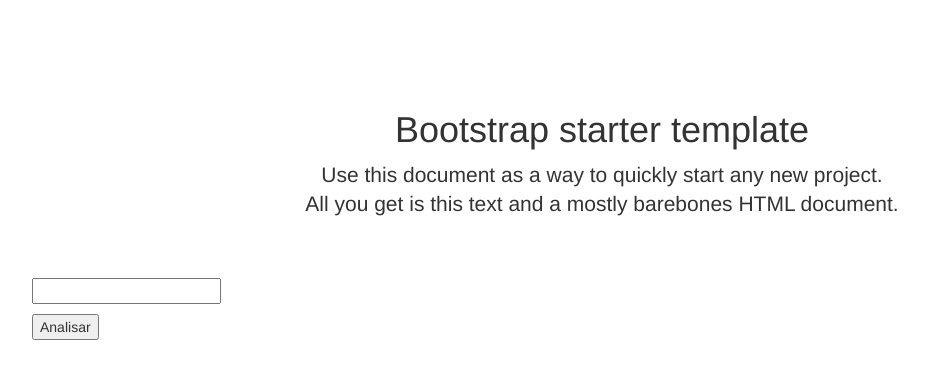
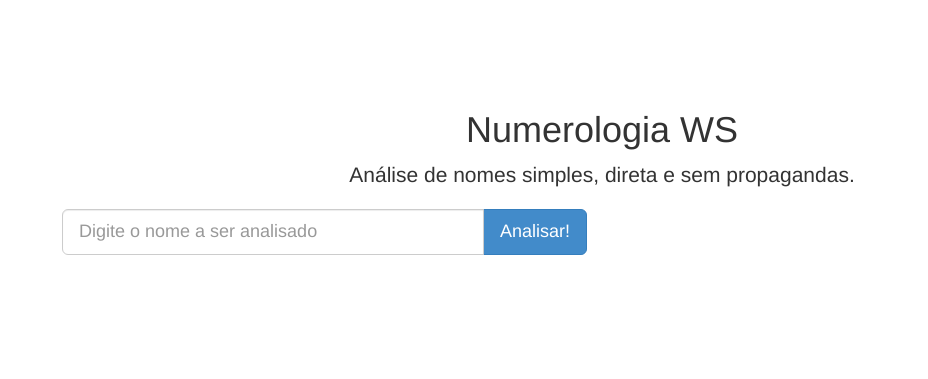
Before and after one commit to carlosrobertofreire/gurun, a Flask app: page / in a window 1280 px wide. Shown: the top 379 px of the page, without its empty margins (38-966 px from the left). Run offline with Flask 2, Linux system fonts and the light colour scheme; some libraries are stand-ins or nearby versions.

Commit message:
Formulário bootstraped. Fix #10

```diff
--- a/templates/index.html
+++ b/templates/index.html
@@ -16,33 +16,40 @@
     <!-- Custom styles for this template -->
     <link href="../static/css/starter-template.css" rel="stylesheet">
 
-    <!-- Just for debugging purposes. Don't actually copy this line! -->
-    <!--[if lt IE 9]><script src="../../assets/js/ie8-responsive-file-warning.js"></script><![endif]-->
-
     <!-- HTML5 shim and Respond.js IE8 support of HTML5 elements and media queries -->
     <!--[if lt IE 9]>
       <script src="https://oss.maxcdn.com/libs/html5shiv/3.7.0/html5shiv.js"></script>
       <script src="https://oss.maxcdn.com/libs/respond.js/1.4.2/respond.min.js"></script>
     <![endif]-->
 
-      </head>
+  </head>
 
   <body>
 
-      <div class="container">
+    <div class="container">
 
       <div class="starter-template">
-        <h1>Bootstrap starter template</h1>
-        <p class="lead">Use this document as a way to quickly start any new project.<br> All you get is this text and a mostly barebones HTML document.</p>
-      </div>
-      <form action="" method="post">
-          <p><input type="text" name="nome" /></p>
-          <p><input type="submit" value="Analisar" /></p>
-      </form>
-      {% if analise %}
+        <h1>Numerologia WS</h1>
+        <p class="lead">Análise de nomes simples, direta e sem propagandas.</p>
+
+        <div class="col-lg-6">
+            <form action="" method="post" role="form">
+                <div class="input-group input-group-lg">
+                    <input type="text" class="form-control" placeholder="Digite o nome a ser analisado" name="nome" >
+                    <span class="input-group-btn">
+                        <button class="btn btn-primary" type="submit">Analisar!</button>
+                    </span>
+                </div><!-- /input-group input-group-lg -->
+             </form>
+        </div><!-- /.col-lg-6 -->
+
+        {% if analise %}
         <h1>Nome: {{ analise.nome }}</h1>
         <h1>Resultado: {{ analise.resultado }}</h1>
-      {% endif %}
+        {% endif %}
+
+      </div><!-- /.starter-template-->
+
 
     </div><!-- /.container -->
 
```
